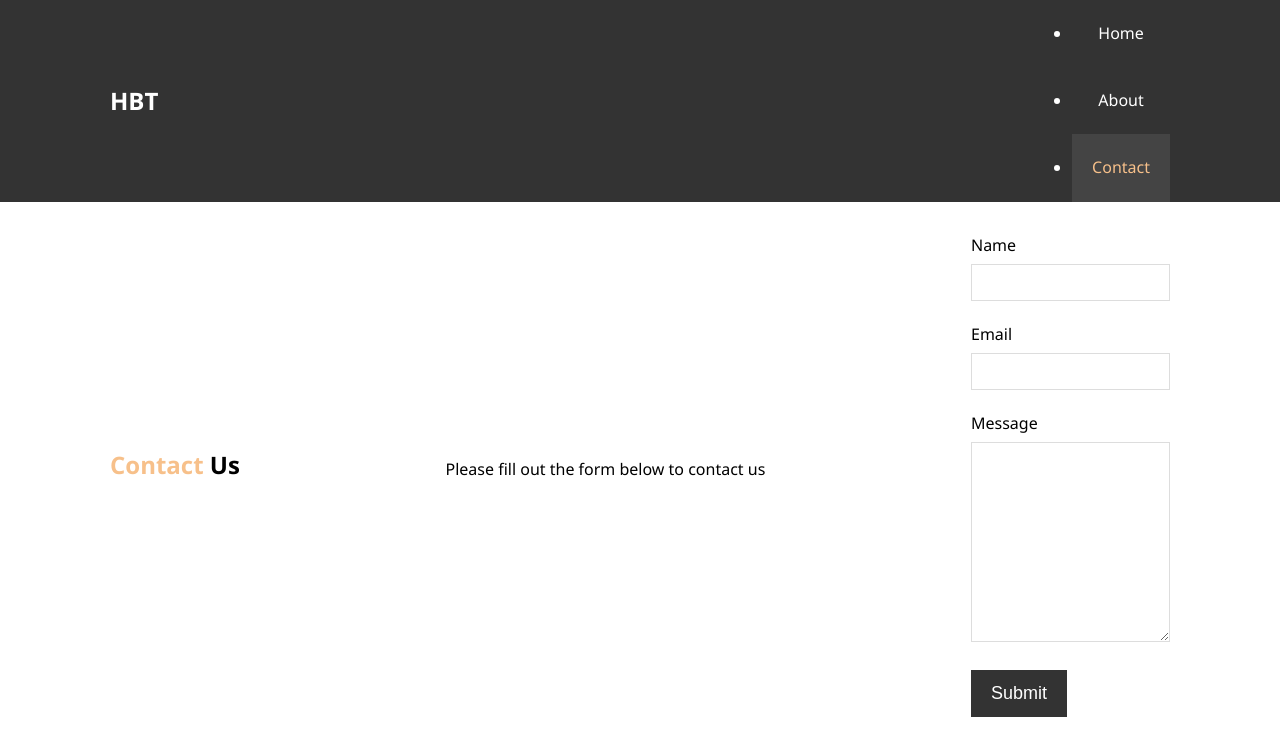
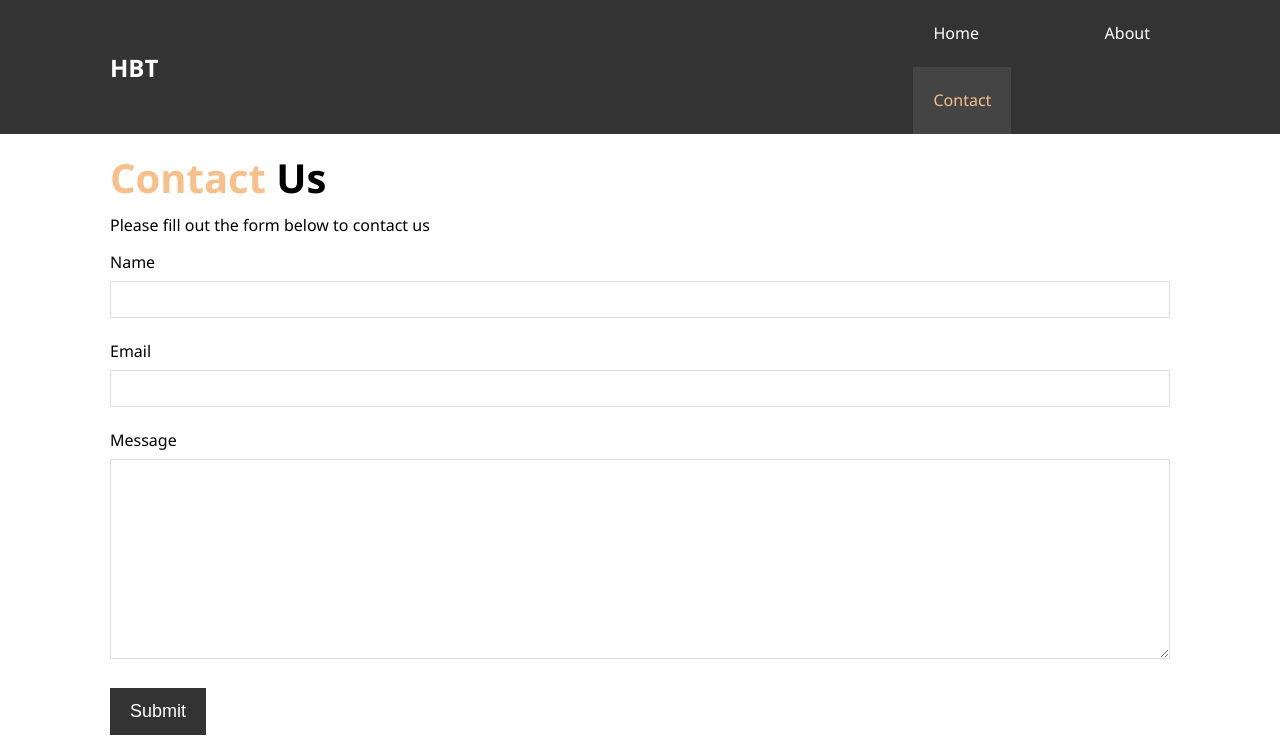
Before and after one commit to Luckyanry/Hotel-HBT, a plain HTML site: page contact.html in a window 1280 px wide. Shown: the top 744 px of the page. Drawn offline with Linux system fonts and the light colour scheme.

Commit message:
Finished

```diff
--- a/contact.html
+++ b/contact.html
@@ -4,7 +4,6 @@
 <head>
   <meta charset="UTF-8">
   <meta name="viewport" content="width=device-width, initial-scale=1.0">
-  <meta http-equiv="X-UA-Compatible" content="ie=edge">
   <meta name="description" content="Welcome to the most extraordinary hotel in Boston Massachusetts">
   <meta name="keywords" content="hotel,boston hotel,new england hotel">
   <link rel="stylesheet" href="https://use.fontawesome.com/releases/v5.6.1/css/all.css"
@@ -18,7 +17,7 @@
     <nav id="navbar">
       <div class="container">
         <h1 class="logo"><a href="index.html">HBT</a></h1>
-        <ul>
+        <ul class="navbar__list">
           <li><a href="index.html">Home</a></li>
           <li><a href="about.html">About</a></li>
           <li><a class="current" href="contact.html">Contact</a></li>
@@ -27,9 +26,10 @@
     </nav>
   </header>
 
+  <main>
     <section id="contact-form" class="py-3">
       <div class="container">
-      <h1 class="l-heading"><span class="text-primary">Contact</span> Us</h1>
+        <h1 class="large-heading"><span class="text-primary">Contact</span> Us</h1>
         <p>Please fill out the form below to contact us</p>
         <form action="process.php">
           <div class="form-group">
@@ -68,6 +68,7 @@
         </div>
       </div>
     </section>
+  </main>
 
   <footer id="main-footer">
     <p>Hotel BT &copy; 2019, All Rights Reserved</p>
--- a/css/style.css
+++ b/css/style.css
@@ -35,8 +35,6 @@ p:not(:last-child) {
 
 .container {
   display: flex;
-  align-items: center;
-  justify-content: space-between;
   max-width: 1100px;
   margin: 0 auto;
   padding: 0 20px;
@@ -110,6 +108,11 @@ p:not(:last-child) {
   overflow: auto;
 }
 
+#navbar .container {
+  align-items: center;
+  justify-content: space-between;
+}
+
 #navbar a {
   color: #fff;
 }
@@ -122,7 +125,7 @@ p:not(:last-child) {
   display: flex;
   justify-content: space-between;
   flex-wrap: wrap;
-  width: 257px;
+  width: 24.2%;
   list-style: none;
 }
 
@@ -142,6 +145,10 @@ p:not(:last-child) {
 #showcase {
   background: url("../img/showcase.jpg") no-repeat center center/cover;
   height: 600px;
+}
+
+#showcase .container {
+  display: block;
 }
 
 #showcase .showcase-content {
@@ -255,6 +262,10 @@ p:not(:last-child) {
 }
 
 /* Contact Form */
+#contact-form .container {
+  display: block;
+}
+
 #contact-form .form-group {
   margin-bottom: 20px;
 }
```
Also changed, not shown: index.html (+20 -10 lines). Lines whose indentation alone changed are shown as unchanged.
